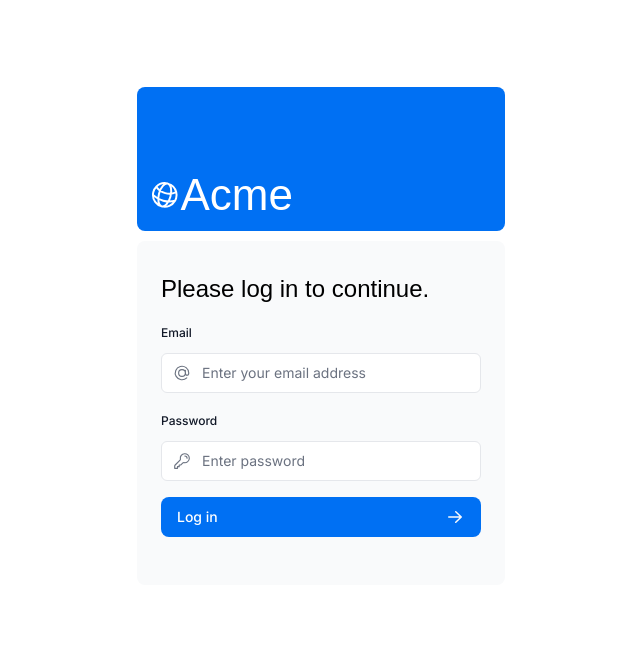
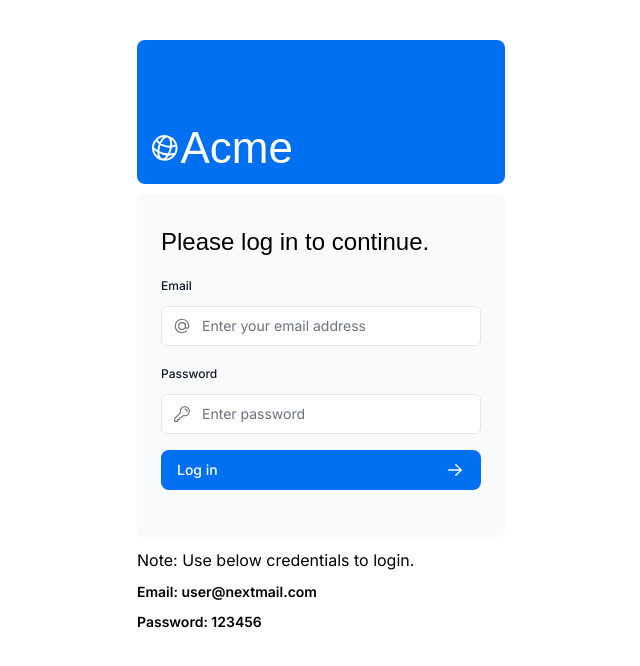
Before and after one commit to shivbilgundi11/first-nextjs-project, a Next.js app: page /login in a window 1280 px wide. Shown: the top 666 px of the page, without its empty margins (319-959 px from the left). Built offline with nearby package versions, Linux system fonts and the light colour scheme; a web font is replaced by a local one.

Commit message:
final deployement

```diff
--- a/app/login/page.tsx
+++ b/app/login/page.tsx
@@ -16,6 +16,9 @@ export default function LoginPage() {
           </div>
         </div>
         <LoginForm />
+        <p>Note: Use below credentials to login.</p>
+        <p className='font-semibold text-sm'>Email: user@nextmail.com</p>
+        <p className='font-semibold text-sm'>Password: 123456</p>
       </div>
     </main>
   );
```
